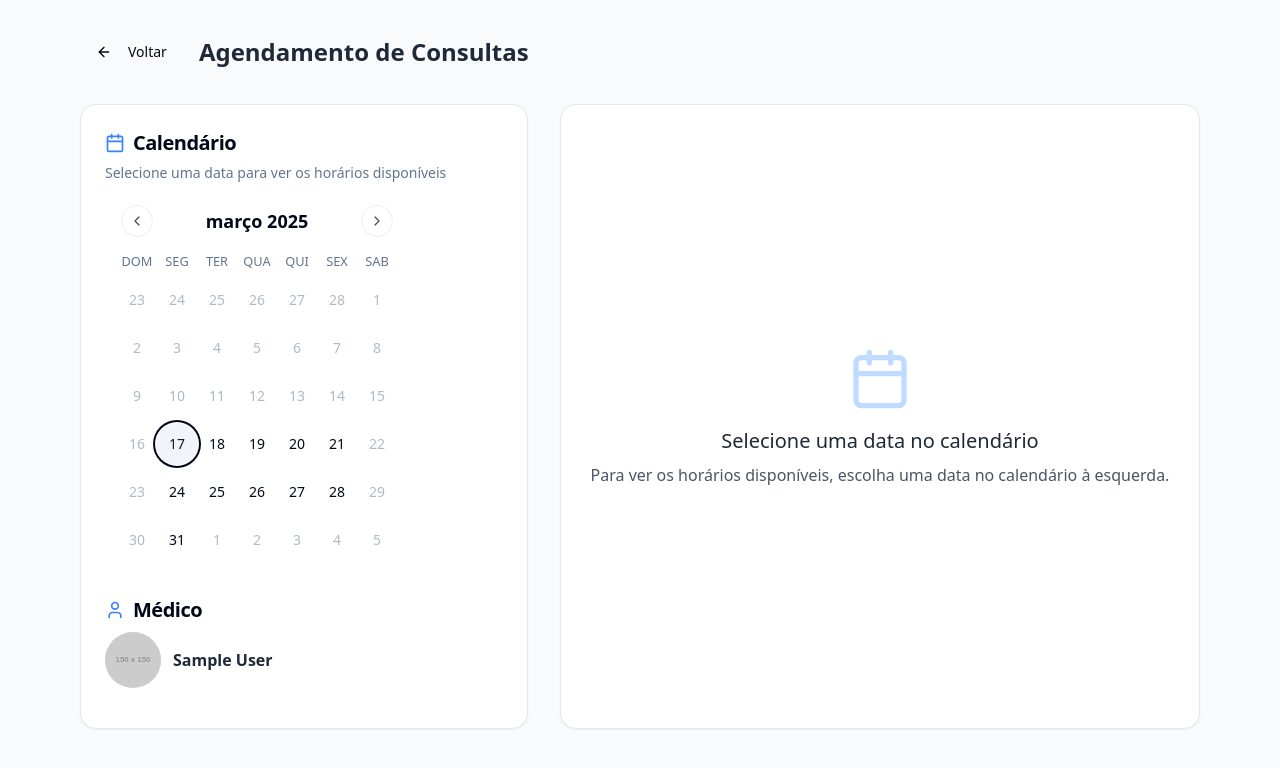
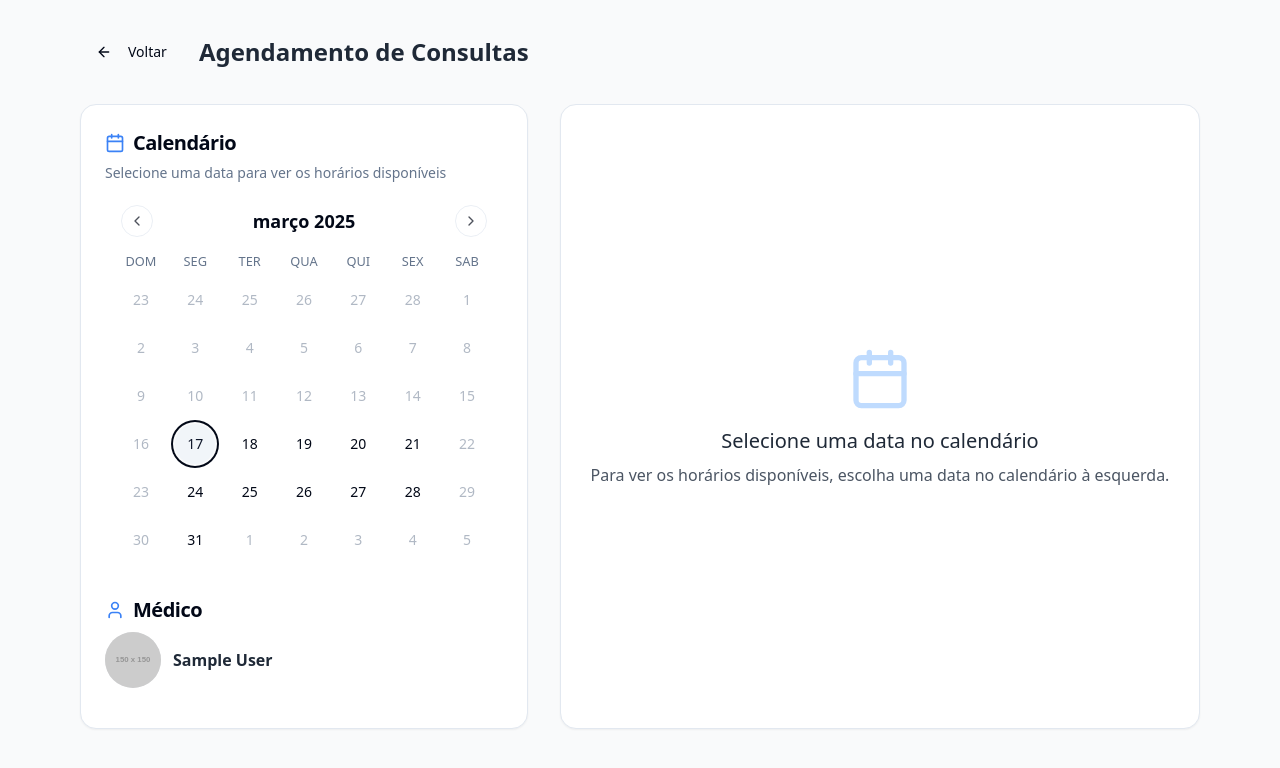
Before and after one commit to leomattos7/multi-message-hub-73, a React (Vite) app: page /agendamentos in a window 1280 px wide. Shown: the top 768 px of the page. Built offline with nearby package versions, Linux system fonts and the light colour scheme; sample sign-in values are in the browser's storage.

Commit message:
Adjust calendar layout
Adjust the calendar layout to center it with equal margins on both sides and increase horizontal spacing.

```diff
--- a/src/components/ui/calendar.tsx
+++ b/src/components/ui/calendar.tsx
@@ -22,7 +22,7 @@ function Calendar({
       className={cn("p-3 pointer-events-auto", className)}
       classNames={{
         months: "flex flex-col sm:flex-row space-y-4 sm:space-x-4 sm:space-y-0",
-        month: "space-y-4",
+        month: "space-y-4 w-full",
         caption: "flex justify-center pt-1 relative items-center mb-2",
         caption_label: "text-md font-medium",
         nav: "space-x-1 flex items-center",
@@ -33,12 +33,12 @@ function Calendar({
         nav_button_previous: "absolute left-1",
         nav_button_next: "absolute right-1",
         table: "w-full border-collapse space-y-1",
-        head_row: "flex",
+        head_row: "flex justify-between w-full",
         head_cell:
-          "text-muted-foreground rounded-md w-10 font-medium text-[0.8rem] uppercase",
-        row: "flex w-full mt-2",
+          "text-muted-foreground rounded-md w-12 font-medium text-[0.8rem] uppercase",
+        row: "flex w-full mt-2 justify-between",
         cell: cn(
-          "relative h-10 w-10 text-center text-sm p-0 rounded-full",
+          "relative h-10 w-12 text-center text-sm p-0 rounded-full",
           "first:[&:has([aria-selected])]:rounded-l-md last:[&:has([aria-selected])]:rounded-r-md",
           "focus-within:relative focus-within:z-20",
           "[&:has([aria-selected].day-outside)]:bg-accent/50",
--- a/src/pages/Appointments.tsx
+++ b/src/pages/Appointments.tsx
@@ -1,4 +1,3 @@
-
 import { useState, useEffect } from "react";
 import { useNavigate } from "react-router-dom";
 import { zodResolver } from "@hookform/resolvers/zod";
@@ -208,7 +207,7 @@ export default function Appointments() {
                 Selecione uma data para ver os horários disponíveis
               </CardDescription>
             </CardHeader>
-            <CardContent>
+            <CardContent className="flex justify-center">
               <Calendar
                 mode="single"
                 selected={selectedDate}
@@ -218,7 +217,7 @@ export default function Appointments() {
                   date.getDay() === 0 || date.getDay() === 6 // No weekends
                 }
                 initialFocus
-                className="mx-auto border-none"
+                className="mx-auto border-none w-full"
               />
             </CardContent>
             <CardHeader className="pb-2 pt-0">
```
